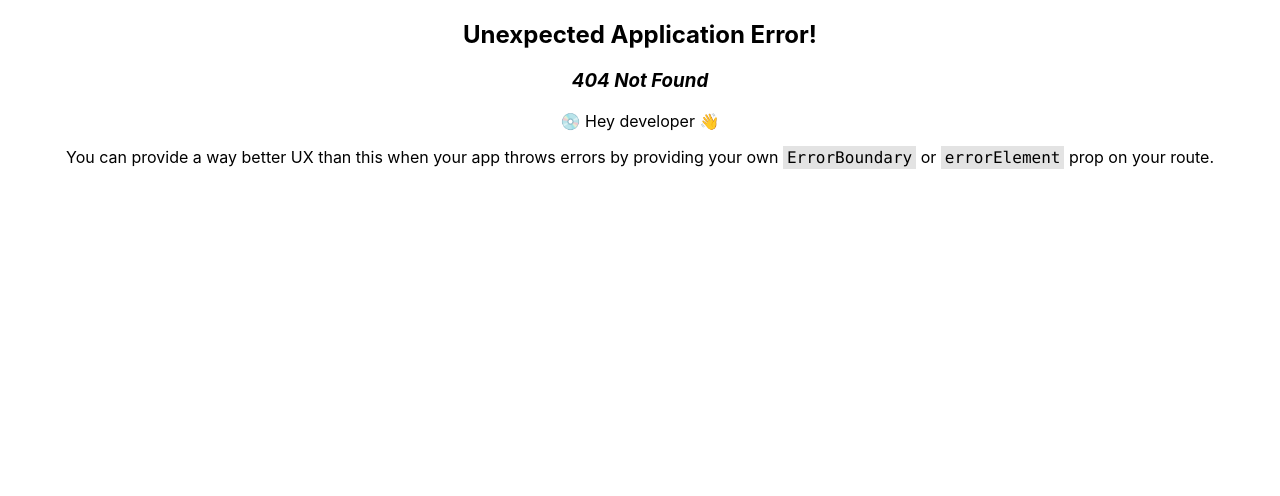
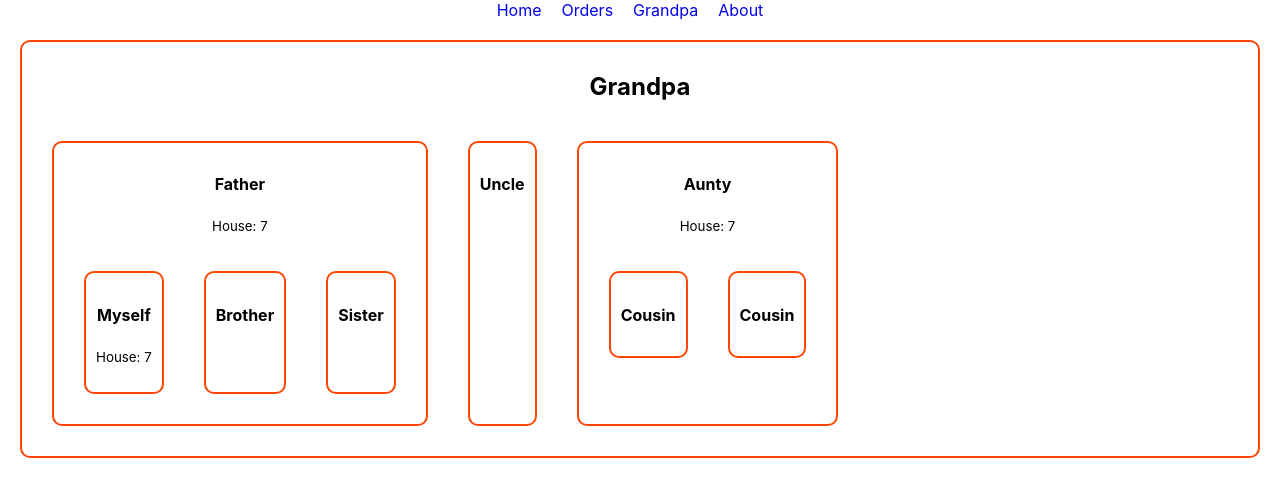
Before and after one commit to arfan36/day-89_m-54_t-shirt-mania_october-7, a React (Create React App) app: page /grandpa in a window 1280 px wide. Before the commit this address had no page. Shown: the top 496 px of the page. Built offline with nearby package versions, Linux system fonts and the light colour scheme.

Commit message:
54-5 Grandfather Create a Family Tree and share same data

```diff
--- a/src/App.js
+++ b/src/App.js
@@ -3,6 +3,7 @@
 import Orders from './components/Orders/Orders';
 import Home from './components/Home/Home';
 import Main from './layouts/Main';
+import Grandpa from './components/Grandpa/Grandpa';
 
 function App() {
   const router = createBrowserRouter([
@@ -18,6 +19,10 @@
         {
           path: '/orders',
           element: <Orders></Orders>
+        },
+        {
+          path: '/grandpa',
+          element: <Grandpa></Grandpa>
         }
 
       ]
--- /dev/null
+++ b/src/components/Aunty/Aunty.js
@@ -0,0 +1,17 @@
+import React from 'react';
+import Cousin from '../Cousin/Cousin';
+
+const Aunty = ({house}) => {
+    return (
+        <div>
+            <h4>Aunty</h4>
+            <p><small>House: {house}</small></p>
+            <section className='flex'>
+                <Cousin></Cousin>
+                <Cousin></Cousin>
+            </section>
+        </div>
+    );
+};
+
+export default Aunty;
--- /dev/null
+++ b/src/components/Brother/Brother.js
@@ -0,0 +1,11 @@
+import React from 'react';
+
+const Brother = () => {
+    return (
+        <div>
+            <h4>Brother</h4>
+        </div>
+    );
+};
+
+export default Brother;
--- /dev/null
+++ b/src/components/Cousin/Cousin.js
@@ -0,0 +1,11 @@
+import React from 'react';
+
+const Cousin = () => {
+    return (
+        <div>
+            <h4>Cousin</h4>
+        </div>
+    );
+};
+
+export default Cousin;
--- /dev/null
+++ b/src/components/Father/Father.js
@@ -0,0 +1,20 @@
+import React from 'react';
+import Brother from '../Brother/Brother';
+import Myself from '../Myself/Myself';
+import Sister from '../Sister/Sister';
+
+const Father = ({ house }) => {
+    return (
+        <div>
+            <h4>Father</h4>
+            <p><small>House: {house}</small></p>
+            <section className='flex'>
+                <Myself house={house}></Myself>
+                <Brother house={house}></Brother>
+                <Sister house={house}></Sister>
+            </section>
+        </div>
+    );
+};
+
+export default Father;
--- /dev/null
+++ b/src/components/Grandpa/Grandpa.css
@@ -0,0 +1,10 @@
+.grandpa, .grandpa div {
+    border: 2px solid orangered;
+    margin: 20px;
+    border-radius: 10px;
+    padding: 10px;
+}
+
+.flex {
+    display: flex;
+}
--- /dev/null
+++ b/src/components/Grandpa/Grandpa.js
@@ -0,0 +1,21 @@
+import React from 'react';
+import Aunty from '../Aunty/Aunty';
+import Father from '../Father/Father';
+import Uncle from '../Uncle/Uncle';
+import './Grandpa.css';
+
+const Grandpa = () => {
+    const house = 7;
+    return (
+        <div className='grandpa'>
+            <h2>Grandpa</h2>
+            <section className='flex'>
+                <Father house={house}></Father>
+                <Uncle house={house}></Uncle>
+                <Aunty house={house}></Aunty>
+            </section>
+        </div>
+    );
+};
+
+export default Grandpa;
--- /dev/null
+++ b/src/components/Header/Header.css
@@ -0,0 +1,4 @@
+.header a {
+    margin-right: 20px;
+    text-decoration: none;
+}
--- a/src/components/Header/Header.js
+++ b/src/components/Header/Header.js
@@ -1,11 +1,13 @@
 import React from 'react';
 import { Link } from 'react-router-dom';
+import './Header.css';
 
 const Header = () => {
     return (
-        <nav>
+        <nav className='header'>
             <Link to={'/'}>Home</Link>
             <Link to={'/orders'}>Orders</Link>
+            <Link to={'/grandpa'}>Grandpa</Link>
             <Link to={'/about'}>About</Link>
         </nav>
     );
--- /dev/null
+++ b/src/components/Myself/Myself.js
@@ -0,0 +1,12 @@
+import React from 'react';
+
+const Myself = ({house}) => {
+    return (
+        <div>
+            <h4>Myself</h4>
+            <p><small>House: {house}</small></p>
+        </div>
+    );
+};
+
+export default Myself;
--- /dev/null
+++ b/src/components/Sister/Sister.js
@@ -0,0 +1,11 @@
+import React from 'react';
+
+const Sister = () => {
+    return (
+        <div>
+            <h4>Sister</h4>
+        </div>
+    );
+};
+
+export default Sister;
--- /dev/null
+++ b/src/components/Uncle/Uncle.js
@@ -0,0 +1,11 @@
+import React from 'react';
+
+const Uncle = () => {
+    return (
+        <div>
+            <h4>Uncle</h4>
+        </div>
+    );
+};
+
+export default Uncle;
```
